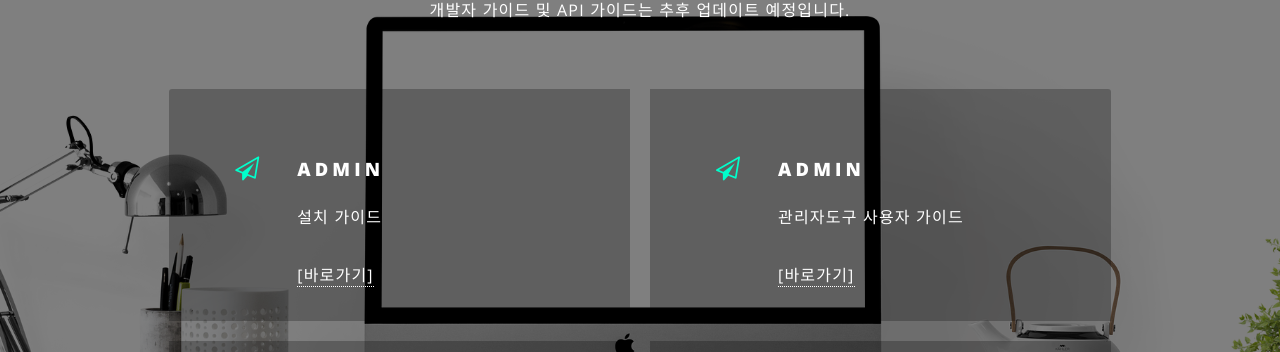
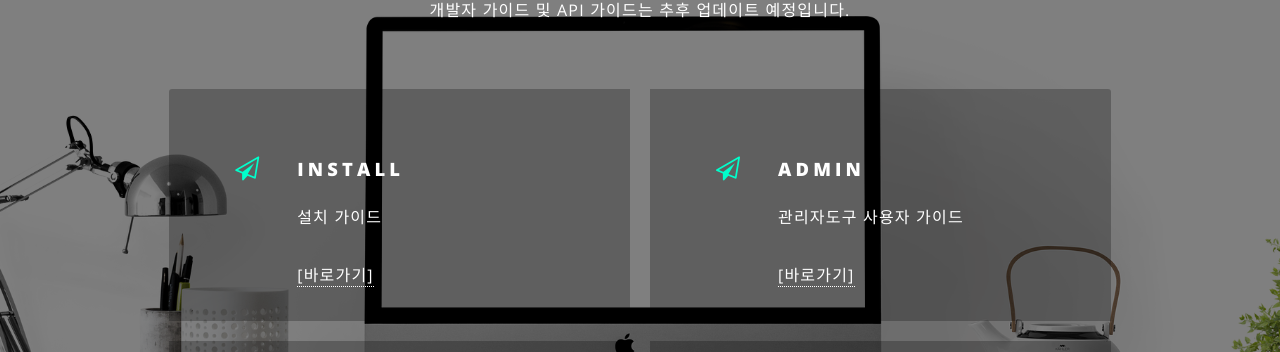
Before and after one commit to rchemist/rchemist.github.io, a Jekyll site: the page built from developers.html, in a window 1280 px wide and 900 px high, scrolled down 979 px. Shown: the part 104-456 px from the top of the window. Built offline with Jekyll 4.4.1, drawn with Linux system fonts in a browser that asks for light colours.

```diff
--- a/developers.html
+++ b/developers.html
@@ -22,7 +22,7 @@ title: developers
         </header>
         <ul class="features-1">
             <li class="icon fa-paper-plane-o">
-                <h3>ADMIN</h3>
+                <h3>INSTALL</h3>
                 <p>설치 가이드</p>
                 <a href="https://github.com/rchemist/release/blob/master/README.md" target="_blank">[바로가기]</a>
             </li>
```
